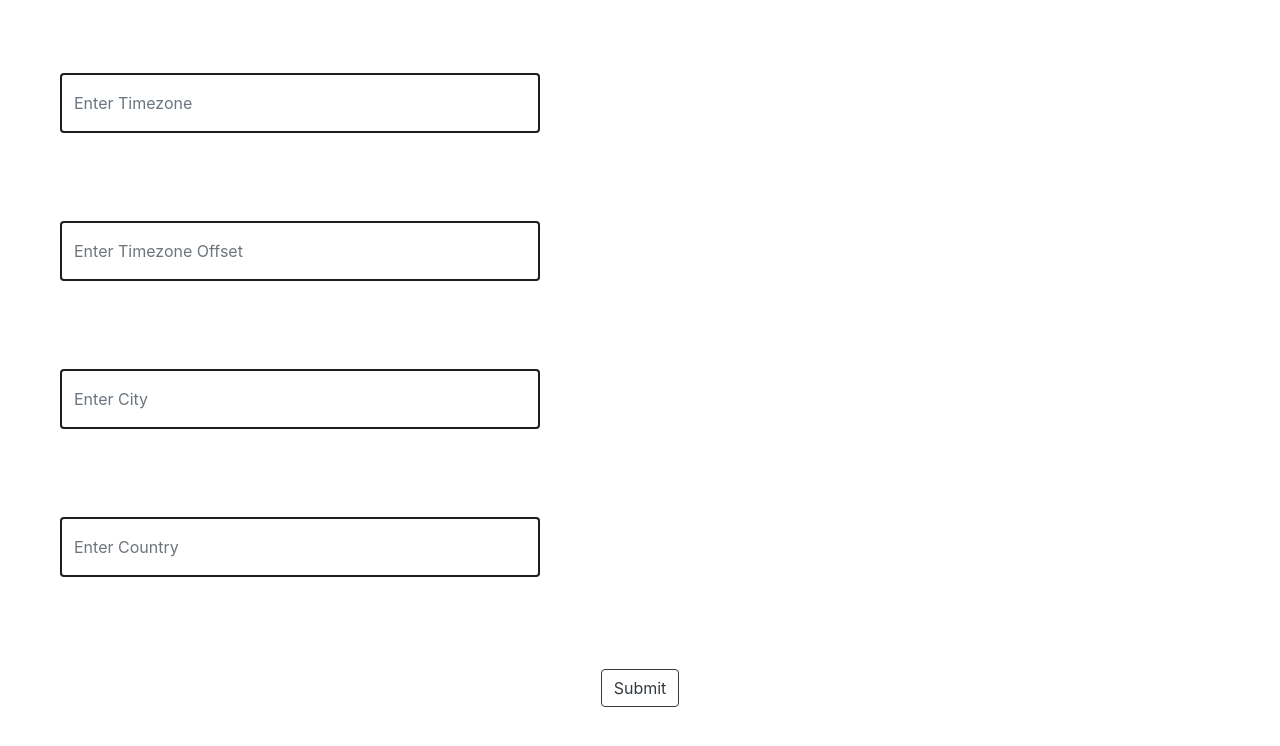
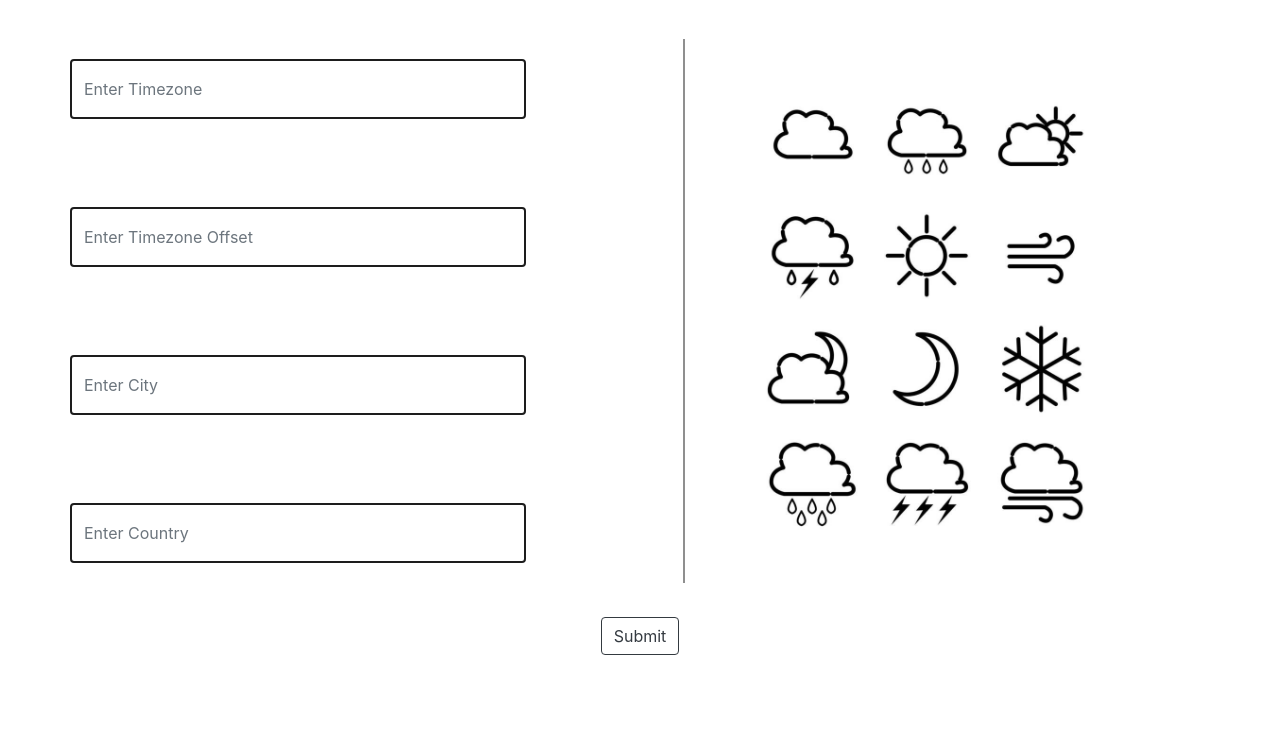
Before and after one commit to P-Pratik/Weather-App, a website: page AddCity.html in a window 1280 px wide. Shown: the part 112-858 px from the top of the page. After the commit the page ends 831 px from the top, so only its background shows below. Drawn offline with nearby package versions, Linux system fonts and the light colour scheme.

Commit message:
more css changes

```diff
--- a/AddCity.html
+++ b/AddCity.html
@@ -14,17 +14,23 @@
 <body>
     <div class="bg">
         <h2 class="display-4 title-border">Fill in Data</h2>
-        <br><br>
+        <br>
         <form id="dataform">
 
-            <div class="d-flex flex-column justify-content-center">
-                <input type="text" class="form-control box" id="timezone" placeholder="Enter Timezone" required><br><br>
-                <input type="number"class="form-control box" id="tzoffset" placeholder="Enter Timezone Offset" step="0.1" required><br><br>
-            </div>
+            <div class="d-flex flex-row justify-content-between">
+                <div class="card">
+                    <div class="form-div">
+                        <input type="text" class="form-control box" id="timezone" placeholder="Enter Timezone" required><br><br>
+                        <input type="number"class="form-control box" id="tzoffset" placeholder="Enter Timezone Offset" step="0.1" required><br><br>
+                        <input type="text" class="form-control box" id="city" placeholder="Enter City" required><br><br>
+                        <input type="text" class="form-control box" id="country" placeholder="Enter Country" required>
+                    </div>
+                </div>
+                <br><br>
 
-            <div class="d-flex flex-column justify-content-center">
-                <input type="text" class="form-control box" id="city" placeholder="Enter City" required><br><br>
-                <input type="text" class="form-control box" id="country" placeholder="Enter Country" required><br><br>
+                <div class="d-flex flex-column justify-content-center img-div">
+                    <img src="images/forecast.jpg" class="img">
+                </div>
             </div><br>
 
             <div class="d-flex flex-row justify-content-around">
--- a/formStyle.css
+++ b/formStyle.css
@@ -12,18 +12,34 @@
 
 .box{
     border: rgb(29, 29, 29) solid 2px;
-    width: 40%;
+    width: 60%;
     height: 60px;
     margin: 20px;
 }
 
 .card{
-    width: 70%;
-    border-radius: 10px;
+    width: 700px;
     border: none;
+    border-radius: 0;
+    border-right: rgb(143, 143, 143) solid 2px;
+    margin: 10px;
+}
+
+.card-no-border{
+    width: 700px;
+    border: none;
+    border-radius: 0;
     margin: 10px;
 }
 
 .img{
-    width: 50%;
+    width: 85%;
 }
+
+.img-div{
+    width: 50%
+}
+
+.form-div{
+    width: 120%
+}
```
Also changed, not shown: addday.html (+4 -7 lines).
